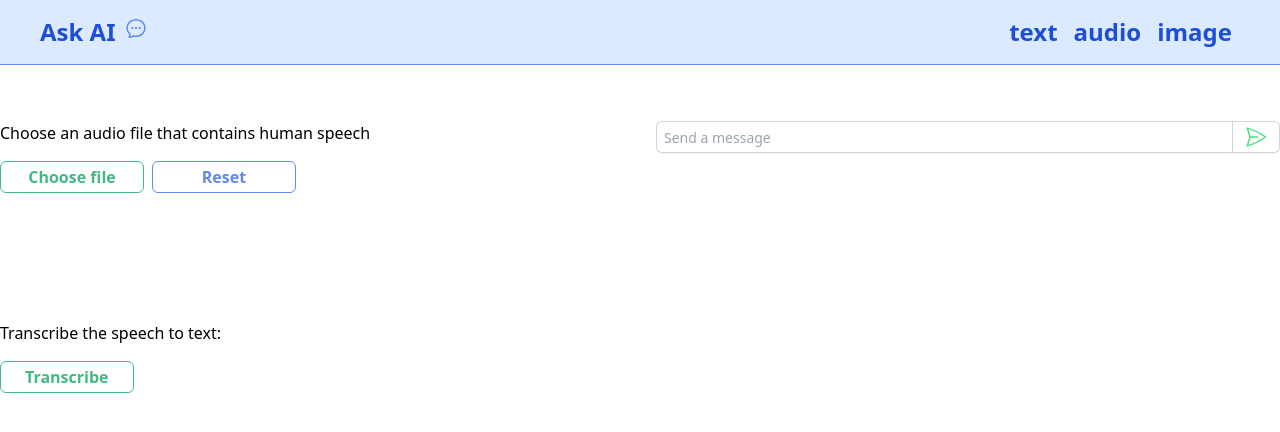
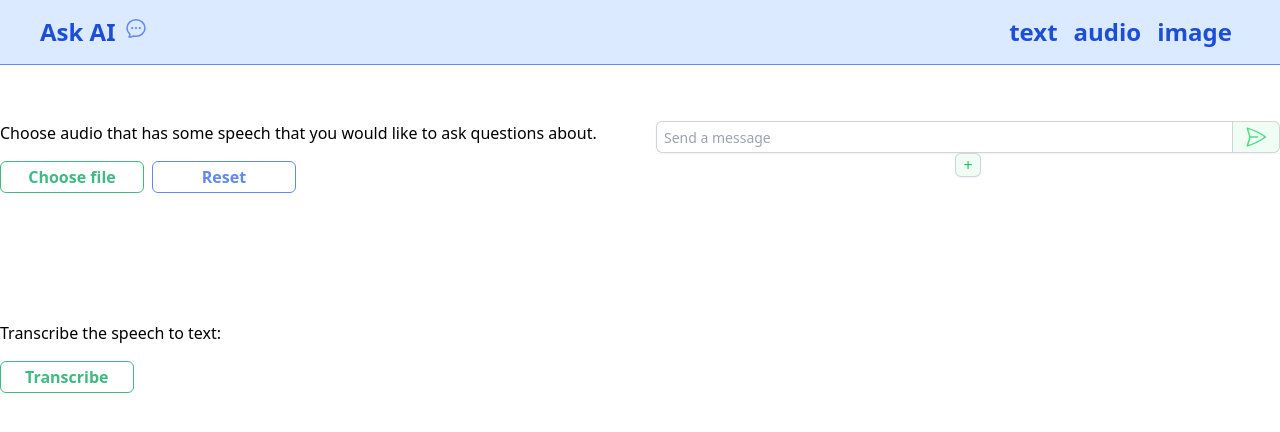
Before and after one commit to SandraRodgers/Ask-AI, a Vue app: page /audio in a window 1280 px wide. Shown: the top 432 px of the page. Built offline with nearby package versions, Linux system fonts and the light colour scheme.

Commit message:
audio page hooked up to AI

```diff
--- a/src/components/ChatWindow.vue
+++ b/src/components/ChatWindow.vue
@@ -1,25 +1,24 @@
 <script setup>
 import { useTextChatStore } from '../stores/textChat'
-import { useAudioChatStore } from '../stores/audioChat'
-import { useImageChatStore } from '../stores/imageChat'
-const props = defineProps(['page'])
-console.log(props)
+// import { useAudioChatStore } from '../stores/audioChat'
+// import { useImageChatStore } from '../stores/imageChat'
+// const props = defineProps(['page'])
 
 const textChatStore = useTextChatStore()
-const audioChatStore = useAudioChatStore()
-const imageChatStore = useImageChatStore()
+// const audioChatStore = useAudioChatStore()
+// const imageChatStore = useImageChatStore()
 
 function sendQuestion() {
-  if (props.page === 'text') {
-    textChatStore.createPrompt()
-    textChatStore.sendPrompt()
-  } else if (props.page === 'audio') {
-    audioChatStore.createPrompt()
-    audioChatStore.sendPrompt()
-  } else if (props.page === 'image') {
-    imageChatStore.createPrompt()
-    imageChatStore.sendPrompt()
-  }
+  // if (props.page === 'text') {
+  textChatStore.createPrompt()
+  textChatStore.sendPrompt()
+  // } else if (props.page === 'audio') {
+  //   audioChatStore.createPrompt()
+  //   audioChatStore.sendPrompt()
+  // } else if (props.page === 'image') {
+  //   imageChatStore.createPrompt()
+  //   imageChatStore.sendPrompt()
+  // }
 }
 </script>
 
@@ -28,13 +27,8 @@ function sendQuestion() {
     <div class="flex rounded-md shadow-sm mt-4">
       <div class="relative flex flex-grow items-stretch focus-within:z-10">
         <!-- Condition inputs based on page prop -->
-        <input
-          v-if="props.page === 'text'"
-          v-model="textChatStore.question"
-          class="input-button"
-          placeholder="Send a message"
-        />
-        <input
+        <input v-model="textChatStore.question" class="input-button" placeholder="Send a message" />
+        <!-- <input
           v-if="props.page === 'audio'"
           v-model="audioChatStore.question"
           class="input-button"
@@ -45,12 +39,12 @@ function sendQuestion() {
           v-model="imageChatStore.question"
           class="input-button"
           placeholder="Send a message"
-        />
+        /> -->
       </div>
       <button
         @click="sendQuestion()"
         type="button"
-        class="relative -ml-px inline-flex items-center gap-x-1.5 rounded-r-md px-3 text-sm font-semibold text-gray-900 ring-1 ring-inset ring-gray-300 hover:bg-gray-200"
+        class="relative -ml-px inline-flex items-center gap-x-1.5 rounded-r-md px-3 text-sm font-semibold bg-green-50 text-green-500 ring-1 ring-inset ring-gray-300 hover:bg-vueGreenHover"
       >
         <svg
           xmlns="http://www.w3.org/2000/svg"
--- /dev/null
+++ b/src/components/ChatWindowAudio.vue
@@ -0,0 +1,63 @@
+<script setup>
+import { useAudioChatStore } from '../stores/audioChat'
+
+const audioChatStore = useAudioChatStore()
+
+function sendQuestion() {
+  audioChatStore.createPrompt()
+}
+</script>
+
+<template>
+  <div>
+    <div class="flex rounded-md mt-4">
+      <div class="relative flex flex-col flex-grow items-stretch focus-within:z-10">
+        <div v-for="(num, index) in audioChatStore.numQuestions" :key="num">
+          <div class="flex shadow-sm">
+            <input
+              v-model="audioChatStore.questionIncrement[`question${index}`]"
+              class="input-button"
+              placeholder="Send a message"
+            />
+            <button
+              v-if="num === audioChatStore.numQuestions"
+              @click="sendQuestion()"
+              type="button"
+              class="relative -ml-px inline-flex items-center gap-x-1.5 rounded-r-md px-3 text-sm font-semibold bg-green-50 text-green-500 ring-1 ring-inset ring-gray-300 hover:bg-vueGreenHover"
+            >
+              <svg
+                xmlns="http://www.w3.org/2000/svg"
+                fill="none"
+                viewBox="0 0 24 24"
+                stroke-width="1.5"
+                stroke="currentColor"
+                class="w-6 h-6 text-green-400"
+              >
+                <path
+                  stroke-linecap="round"
+                  stroke-linejoin="round"
+                  d="M6 12L3.269 3.126A59.768 59.768 0 0121.485 12 59.77 59.77 0 013.27 20.876L5.999 12zm0 0h7.5"
+                />
+              </svg>
+            </button>
+          </div>
+        </div>
+        <div class="flex justify-center">
+          <button
+            @click="audioChatStore.numQuestions++"
+            type="button"
+            class="rounded-md bg-green-50 text-green-500 ring-1 ring-inset ring-gray-300 hover:bg-vueGreenHover px-2 shadow-sm"
+          >
+            +
+          </button>
+        </div>
+      </div>
+    </div>
+  </div>
+</template>
+
+<style scoped>
+.input-button {
+  @apply block w-full rounded-none rounded-l-md border-0 py-1.5 text-gray-900 ring-1 ring-inset ring-gray-300 placeholder:text-gray-400 sm:text-sm sm:leading-6;
+}
+</style>
--- a/src/components/Transcriber.vue
+++ b/src/components/Transcriber.vue
@@ -1,8 +1,13 @@
-<script setup></script>
+<script setup>
+import { useAudioChatStore } from '../stores/audioChat'
+const audioChatStore = useAudioChatStore()
+</script>
 
 <template>
   <div>
     <h3 class="mb-4">Transcribe the speech to text:</h3>
-    <button class="button button-primary">Transcribe</button>
+    <button @click="audioChatStore.transcribeFile()" class="button button-primary">
+      Transcribe
+    </button>
   </div>
 </template>
--- a/src/components/Uploader.vue
+++ b/src/components/Uploader.vue
@@ -1,17 +1,24 @@
 <script setup>
+import { ref } from 'vue'
 import { useFileDialog } from '@vueuse/core'
+import { useAudioChatStore } from '../stores/audioChat'
+// import { storeToRefs } from 'pinia'
+const audioChatStore = useAudioChatStore()
 const props = defineProps(['fileType'])
+// const { file } = storeToRefs(audioChatStore)
 const { files, open, reset, onChange } = useFileDialog({ accept: props.fileType })
-
-onChange((files) => {
-  /** do something with files */
+onChange((file) => {
+  if (file[0].type === 'audio/wav') {
+    audioChatStore.file.value = file
+    console.log(audioChatStore.file.value)
+  }
 })
 </script>
 
 <template>
   <div class="flex flex-col h-36">
     <div class="flex">
-      <button type="button" @click="open()" class="button button-primary w-36 mr-2">
+      <button type="button" name="file" @click="open()" class="button button-primary w-36 mr-2">
         Choose file
       </button>
       <button
--- a/src/stores/audioChat.js
+++ b/src/stores/audioChat.js
@@ -2,14 +2,101 @@ import { ref } from 'vue'
 import { defineStore } from 'pinia'
 
 export const useAudioChatStore = defineStore('audioChat', () => {
+  const file = ref({})
   const text = ref('')
-  const question = ref('')
+  const questions = ref('')
   const prompt = ref([])
   const gptResponse = ref('')
+  const transcript = ref('')
+  const numQuestions = ref(1)
+  const questionIncrement = ref({})
 
-  function createPrompt() {}
+  function transcribeFile() {
+    console.log('transcribe', file.value.value[0])
+    if (file.value === 0) {
+      alert('Please attach a file')
+    } else {
+      const formData = new FormData()
+      formData.append('file', file.value.value[0])
+      console.log(formData)
+      // isTranscribing.value = true;
+      fetch('https://deepgram-prerecorded.sandrar.repl.co/dg-transcription', {
+        method: 'POST',
+        body: formData
+      })
+        .then((response) => response.json())
+        .then((data) => {
+          transcript.value = data.apiCall.results.channels[0].alternatives[0].transcript
+          file.value = {}
+          // isTranscribing.value = false;
+        })
+    }
+  }
 
-  function sendPrompt() {}
+  function createPrompt() {
+    const instructions = {
+      role: 'system',
+      content:
+        'You will answer questions about the following text that has been transcribed from an audio file.'
+    }
 
-  return { text, question, prompt, createPrompt, sendPrompt, gptResponse }
+    const transcriptToAnalyze = { role: 'user', content: transcript.value }
+
+    // concatenate list of questions into one string:
+    let num = 0
+    for (const property in questionIncrement.value) {
+      num++
+      questions.value += ` Question ${num}: ${questionIncrement.value[property]}? `
+    }
+    const chatQuestion = { role: 'user', content: questions.value }
+
+    // create prompt array
+    prompt.value.push(instructions)
+    prompt.value.push(transcriptToAnalyze)
+    prompt.value.push(chatQuestion)
+
+    if (transcript.value) {
+      sendPrompt()
+    } else {
+      alert('Please transcribe an audio file.')
+      prompt.value = []
+    }
+  }
+
+  function sendPrompt() {
+    if (transcript.value.length === 0) {
+      alert('You have not added any transcript to analyze.')
+    } else {
+      // loadingGPT.value = true
+
+      fetch('https://OpenAI-Deepgram-Server.sandrar.repl.co/chat', {
+        method: 'POST',
+        body: JSON.stringify({
+          messages: prompt.value
+        }),
+        headers: {
+          'Content-Type': 'application/json'
+        }
+      })
+        .then((response) => response.json())
+        .then((data) => {
+          // loadingGPT.value = false
+          gptResponse.value = data.message.content
+        })
+    }
+  }
+
+  return {
+    text,
+    questions,
+    prompt,
+    createPrompt,
+    sendPrompt,
+    gptResponse,
+    file,
+    transcribeFile,
+    transcript,
+    numQuestions,
+    questionIncrement
+  }
 })
--- a/src/views/AudioView.vue
+++ b/src/views/AudioView.vue
@@ -1,17 +1,33 @@
 <script setup>
 import Transcriber from '../components/Transcriber.vue'
 import Uploader from '../components/Uploader.vue'
-import ChatWindow from '../components/ChatWindow.vue'
+import ChatWindowAudio from '../components/ChatWindowAudio.vue'
+import { useAudioChatStore } from '../stores/audioChat'
+const audioChatStore = useAudioChatStore()
 </script>
 
 <template>
   <article class="grid grid-cols-2 gap-x-8">
     <div class="mt-4">
-      <h3>Choose an audio file that contains human speech</h3>
+      <h3>Choose audio that has some speech that you would like to ask questions about.</h3>
       <section class="my-4"><uploader fileType="audio/*" /></section>
 
       <transcriber />
+      <div
+        v-if="audioChatStore.transcript.length > 0"
+        class="block w-full rounded-md border-0 bg-blue-50 text-gray-900 shadow-sm ring-1 ring-inset ring-gray-300 placeholder:text-gray-400 sm:p-4 sm:text-sm sm:leading-6 text-sm my-4"
+      >
+        {{ audioChatStore.transcript }}
+      </div>
     </div>
-    <div><chat-window page="audio" /></div>
+    <div>
+      <chat-window-audio page="audio" />
+      <div
+        v-if="audioChatStore.gptResponse.length > 0"
+        class="block w-full rounded-md border-0 bg-green-50 text-gray-900 shadow-sm ring-1 ring-inset ring-gray-300 placeholder:text-gray-400 sm:p-4 sm:text-sm sm:leading-6 text-sm my-4"
+      >
+        {{ audioChatStore.gptResponse }}
+      </div>
+    </div>
   </article>
 </template>
--- a/src/views/ImageView.vue
+++ b/src/views/ImageView.vue
@@ -6,7 +6,7 @@ import ChatWindow from '../components/ChatWindow.vue'
 <template>
   <article class="grid grid-cols-2 gap-x-8">
     <div class="mt-4">
-      <h3>Choose an image file</h3>
+      <h3>Choose an image that you would like to ask questions about.</h3>
       <section class="my-4"><uploader fileType="image/*" /></section>
 
       <transcriber />
--- a/src/views/TextView.vue
+++ b/src/views/TextView.vue
@@ -16,6 +16,7 @@ const textChatStore = useTextChatStore()
     <div>
       <chat-window page="text" />
       <div
+        v-if="textChatStore.gptResponse.length > 0"
         class="block w-full rounded-md border-0 bg-green-50 text-gray-900 shadow-sm ring-1 ring-inset ring-gray-300 placeholder:text-gray-400 sm:p-4 sm:text-sm sm:leading-6 text-sm my-4"
       >
         {{ textChatStore.gptResponse }}
```
